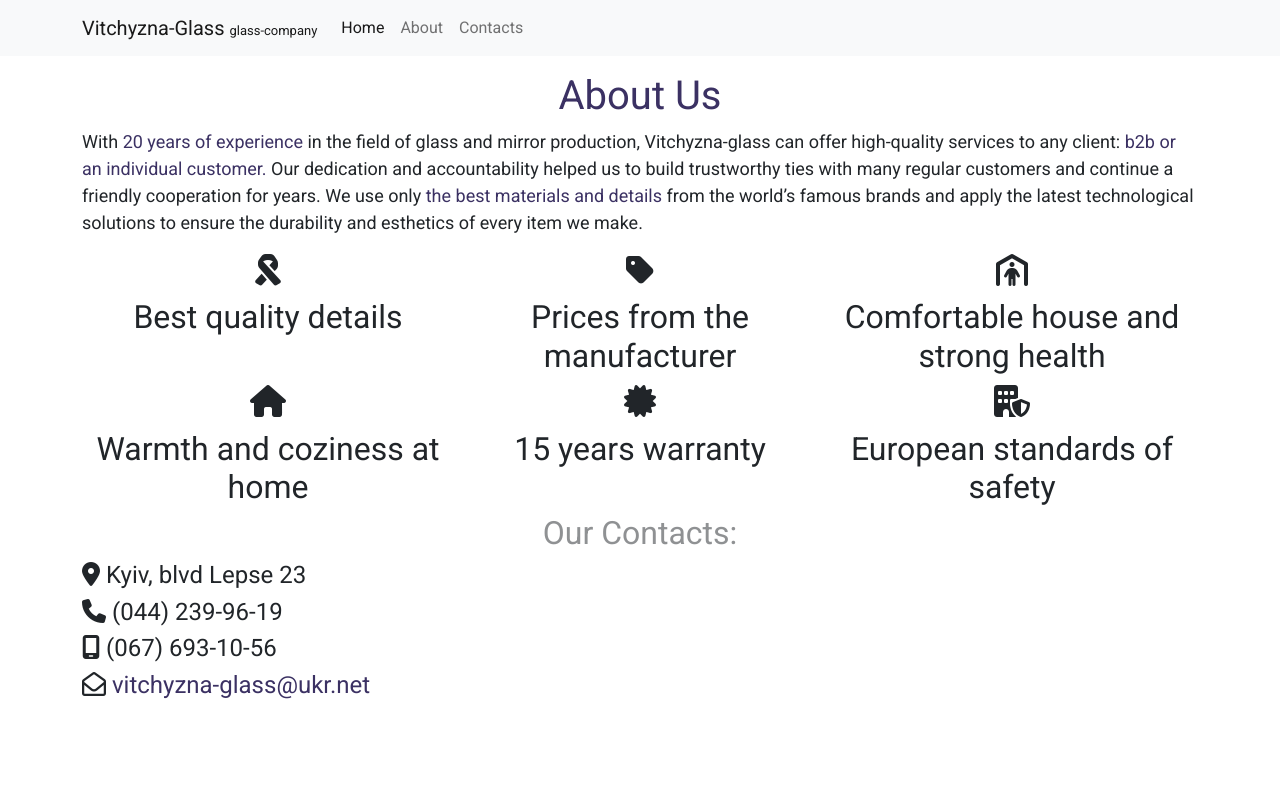
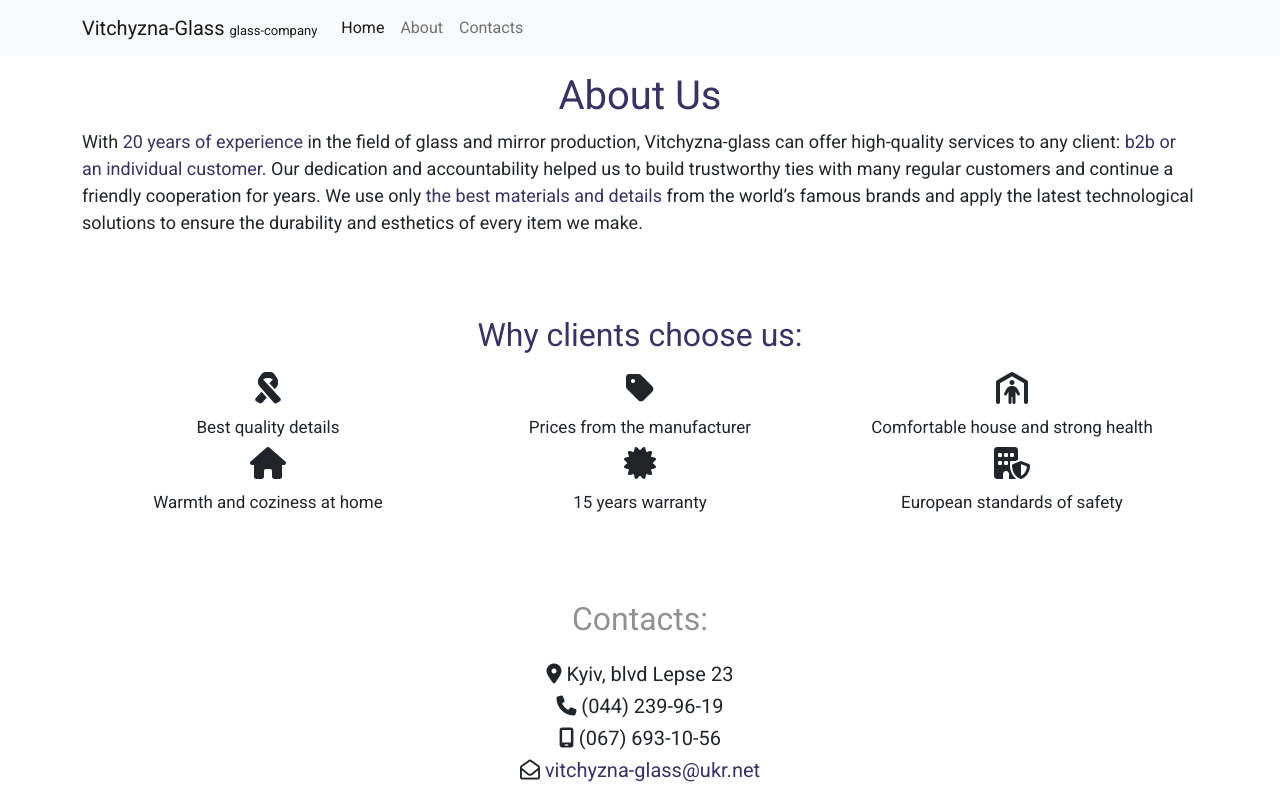
Before and after one commit to Marusia-M/landing-project, a plain HTML site: page about.html in a window 1280 px wide. Drawn offline with nearby package versions, Linux system fonts and the light colour scheme.

Commit message:
improved some css

```diff
--- a/about.html
+++ b/about.html
@@ -77,52 +77,52 @@
         from the world’s famous brands and apply the latest technological
         solutions to ensure the durability and esthetics of every item we make.
       </p>
-      <div class="container text-center">
-        <div class="row">
+      <div class="container text-center our-benefits">
+        <h2 class="highlighted-text" >Why clients choose us:</h2>
+        <div class="row mt-3">
           <div class="col-sm-4">
             <h2><i class="fa-solid fa-ribbon"></i></h2>
-            <h2>Best quality details</h2>
+            <h2 class="benefit">Best quality details</h2>
           </div>
           <div class="col-sm-4">
             <h2><i class="fa-solid fa-tag"></i></h2>
-            <h2>Prices from the manufacturer</h2>
+            <h2 class="benefit">Prices from the manufacturer</h2>
           </div>
           <div class="col-sm-4">
             <h2><i class="fa-solid fa-person-shelter"></i></h2>
-            <h2>Comfortable house and strong health</h2>
+            <h2 class="benefit">Comfortable house and strong health</h2>
           </div>
           <div class="col-sm-4">
             <h2><i class="fa-solid fa-house"></i></i></h2>
-            <h2>Warmth and coziness at home</h2>
+            <h2 class="benefit">Warmth and coziness at home</h2>
           </div>
           <div class="col-sm-4">
             <h2><i class="fa-solid fa-certificate"></i></i></h2>
-            <h2>15 years warranty</h2>
+            <h2 class="benefit">15 years warranty</h2>
           </div>
           <div class="col-sm-4">
             <h2><i class="fa-solid fa-building-shield"></i></h2>
-            <h2>European standards of safety</h2>
+            <h2 class="benefit">European standards of safety</h2>
           </div>
         </div>
       </div>
-
-      <div id="contacts">
-        <h2 class="text-center opacity-50">Our Contacts:</h2>
-        <h4 class="text-start">
+<div class="container-fluid mb-4">
+        <h2 class="text-center mb-4 opacity-50"> Contacts:</h2>
+        <h5 class="text-center">
           <i class="fa-solid fa-location-dot"></i> Kyiv, blvd Lepse 23
-        </h4>
-        <h4 class="text-start">
+        </h5>
+        <h5 class="text-center">
           <i class="fa-solid fa-phone"></i> (044) 239-96-19
-        </h4>
-        <h4 class="text-start">
+        </h5>
+        <h5 class="text-center">
           <i class="fa-solid fa-mobile-screen"></i> (067) 693-10-56
-        </h4>
-        <h4 class="text-start">
+        </h5>
+        <h5 class="text-center">
           <i class="fa-regular fa-envelope-open"></i>
           <a class="mail-link" href="mailto:vitchyzna-glass@ukr.net">
             vitchyzna-glass@ukr.net</a
           >
-        </h4>
+        </h5>
       </div>
     </div>
   </body>
--- a/style.css
+++ b/style.css
@@ -48,3 +48,10 @@ body {
   text-decoration: none;
   color: #3b3163;
 }
+.benefit {
+  font-size: 17px;
+}
+.our-benefits {
+  margin-top: 80px;
+  margin-bottom: 80px;
+}
```
